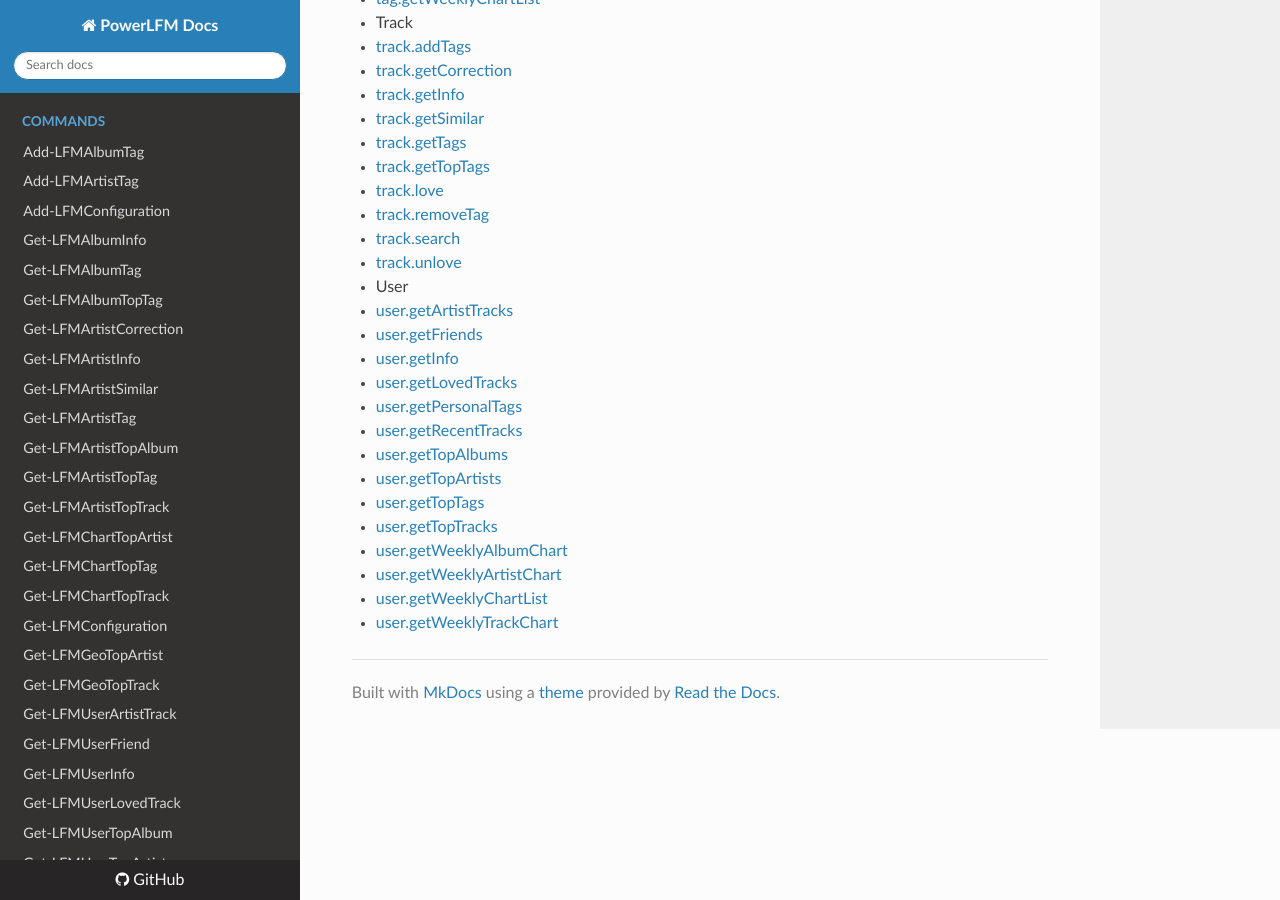
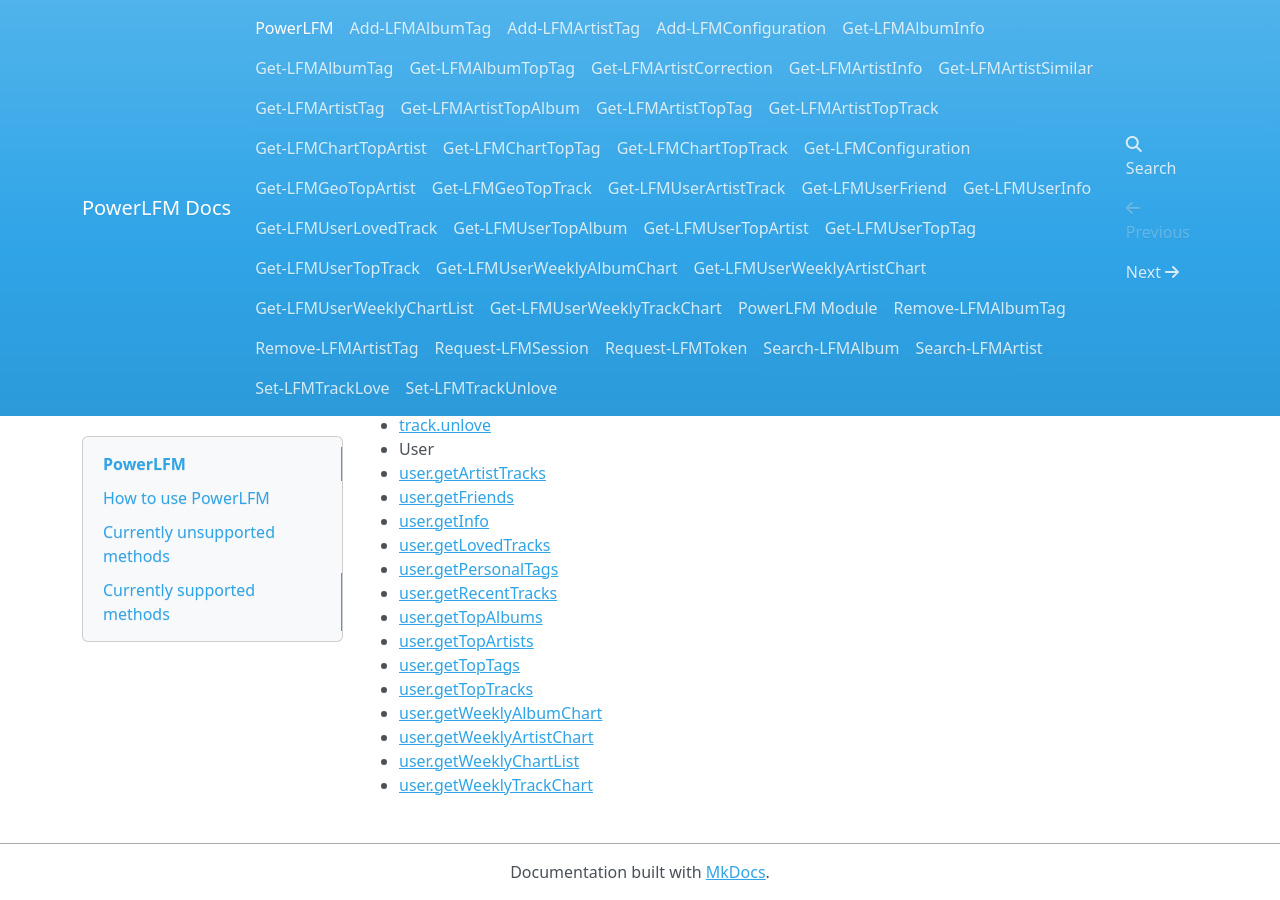
Before and after one commit to camusicjunkie/PowerLFM, an MkDocs documentation site: the page built from docs/README.md, in a window 1280 px wide and 900 px high, scrolled down 2145 px. Built offline with MkDocs 1.6.1, drawn with Linux system fonts in a browser that asks for light colours; nearby versions of some CDN libraries; part of the change alters nothing that is shown.

```diff
--- a/mkdocs.yml
+++ b/mkdocs.yml
@@ -1,46 +1 @@
 site_name: PowerLFM Docs
-repo_url: https://github.com/camusicjunkie/PowerLFM
-theme: readthedocs
-home: README.md
-nav:
-  - Commands:
-    - Add-LFMAlbumTag: Add-LFMAlbumTag.md
-    - Add-LFMArtistTag: Add-LFMArtistTag.md
-    - Add-LFMConfiguration: Add-LFMConfiguration.md
-    - Get-LFMAlbumInfo: Get-LFMAlbumInfo.md
-    - Get-LFMAlbumTag: Get-LFMAlbumTag.md
-    - Get-LFMAlbumTopTag: Get-LFMAlbumTopTag.md
-    - Get-LFMArtistCorrection: Get-LFMArtistCorrection.md
-    - Get-LFMArtistInfo: Get-LFMArtistInfo.md
-    - Get-LFMArtistSimilar: Get-LFMArtistSimilar.md
-    - Get-LFMArtistTag: Get-LFMArtistTag.md
-    - Get-LFMArtistTopAlbum: Get-LFMArtistTopAlbum.md
-    - Get-LFMArtistTopTag: Get-LFMArtistTopTag.md
-    - Get-LFMArtistTopTrack: Get-LFMArtistTopTrack.md
-    - Get-LFMChartTopArtist: Get-LFMChartTopArtist.md
-    - Get-LFMChartTopTag: Get-LFMChartTopTag.md
-    - Get-LFMChartTopTrack: Get-LFMChartTopTrack.md
-    - Get-LFMConfiguration: Get-LFMConfiguration.md
-    - Get-LFMGeoTopArtist: Get-LFMGeoTopArtist.md
-    - Get-LFMGeoTopTrack: Get-LFMGeoTopTrack.md
-    - Get-LFMUserArtistTrack: Get-LFMUserArtistTrack.md
-    - Get-LFMUserFriend: Get-LFMUserFriend.md
-    - Get-LFMUserInfo: Get-LFMUserInfo.md
-    - Get-LFMUserLovedTrack: Get-LFMUserLovedTrack.md
-    - Get-LFMUserTopAlbum: Get-LFMUserTopAlbum.md
-    - Get-LFMUserTopArtist: Get-LFMUserTopArtist.md
-    - Get-LFMUserTopTag: Get-LFMUserTopTag.md
-    - Get-LFMUserTopTrack: Get-LFMUserTopTrack.md
-    - Get-LFMUserWeeklyAlbumChart: Get-LFMUserWeeklyAlbumChart.md
-    - Get-LFMUserWeeklyArtistChart: Get-LFMUserWeeklyArtistChart.md
-    - Get-LFMUserWeeklyChartList: Get-LFMUserWeeklyChartList.md
-    - Get-LFMUserWeeklyTrackChart: Get-LFMUserWeeklyTrackChart.md
-    - Remove-LFMAlbumTag: Remove-LFMAlbumTag.md
-    - Remove-LFMArtistTag: Remove-LFMArtistTag.md
-    - Request-LFMSession: Request-LFMSession.md
-    - Request-LFMToken: Request-LFMToken.md
-    - Search-LFMAlbum: Search-LFMAlbum.md
-    - Search-LFMArtist: Search-LFMArtist.md
-    - Set-LFMTrackLove: Set-LFMTrackLove.md
-    - Set-LFMTrackUnlove: Set-LFMTrackUnlove.md
-    - Index: PowerLFM.md
```
